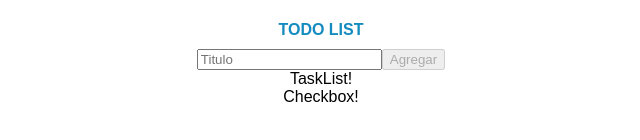
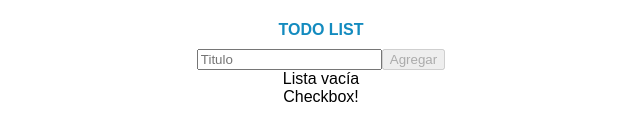
Before and after one commit to oddyEC/marquez-todolist, a React (Create React App) app: page / in a window 1280 px wide. Shown: the part 342-482 px from the top of the page, without its empty margins (319-959 px from the left). Built offline with nearby package versions, Linux system fonts and the light colour scheme.

Commit message:
condicional lista vacia

```diff
--- a/src/components/TaskList.jsx
+++ b/src/components/TaskList.jsx
@@ -1,10 +1,17 @@
 import React from "react";
 import Checkbox from "./Checkbox";
 
-const TaskList = () => {
-	return <div>TaskList!
-        <Checkbox/>
-    </div>;
+const TaskList = (props) => {
+  const { lista, setLista } = props;
+
+  const checklist = lista.map((item) => <Checkbox key={item.id} data={item} />);
+  return (
+    <div className="todo-list">
+      {lista.lenght ? checklist : "Lista vacía"}
+      {lista.lenght ? <p>`${} de ${} completada(s)`</p> : null}
+      <Checkbox />
+    </div>
+  );
 };
 
 export default TaskList;
```
